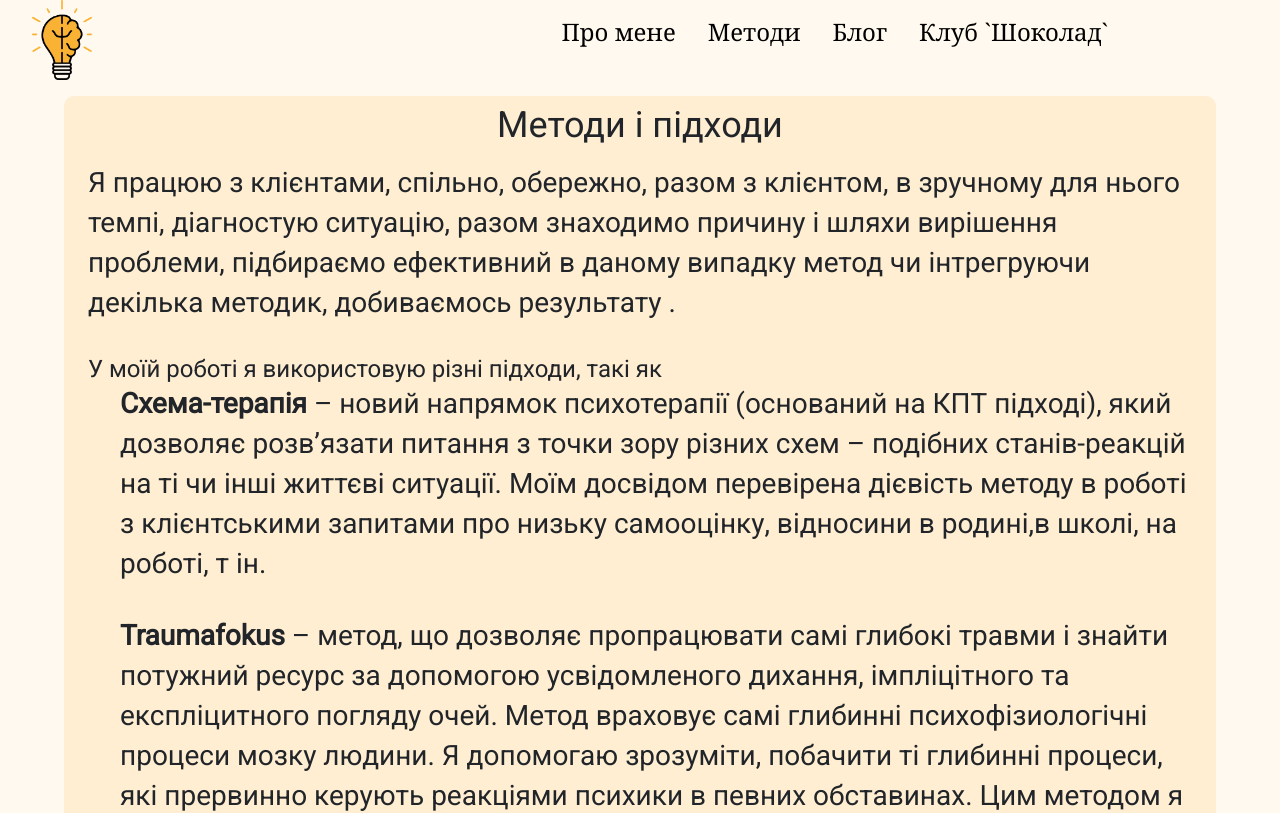
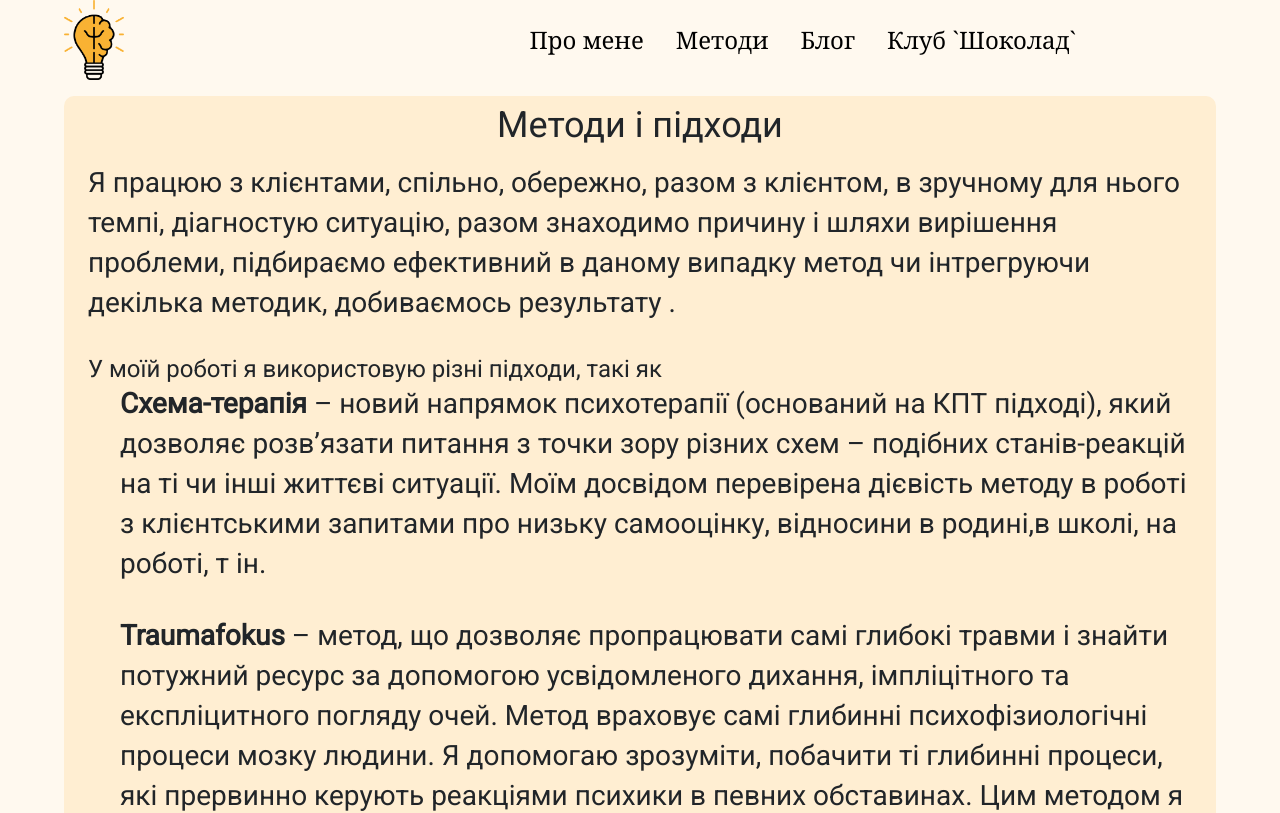
Before and after one commit to Karavang/shetagri, a React (Vite) app: page /shetagri/methods in a window 1280 px wide. Shown: the top 813 px of the page. Built offline with nearby package versions, Linux system fonts and the light colour scheme.

Commit message:
correcting

```diff
--- a/src/index.scss
+++ b/src/index.scss
@@ -31,7 +31,7 @@ pre {
   position: sticky;
   top: 0;
   background-color: #fff9ef;
-  padding: 0 32px;
+  padding: 0 5%;
   transition: position 0.3s ease-in-out;
 }
 
@@ -46,6 +46,7 @@ pre {
   display: flex;
   align-items: center;
   gap: 32px;
+  margin: 0;
   margin-right: 140px;
 }
 .header-list-el {
```
